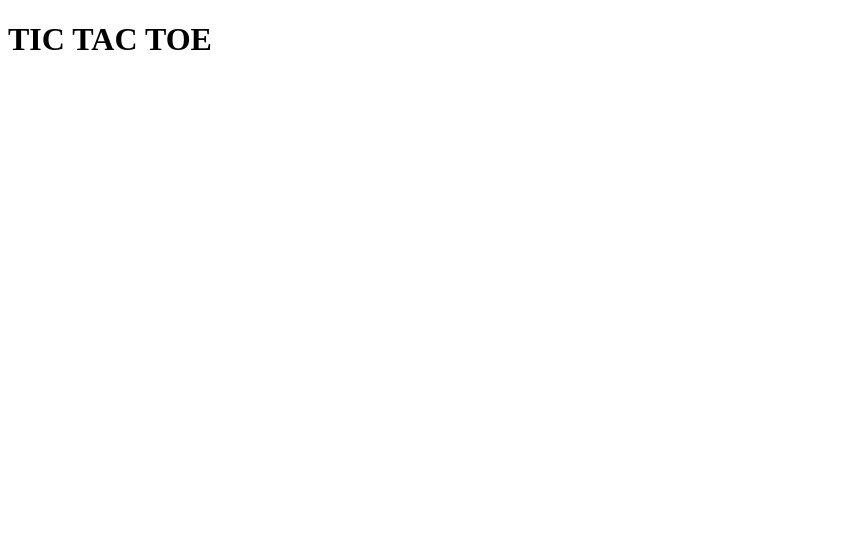
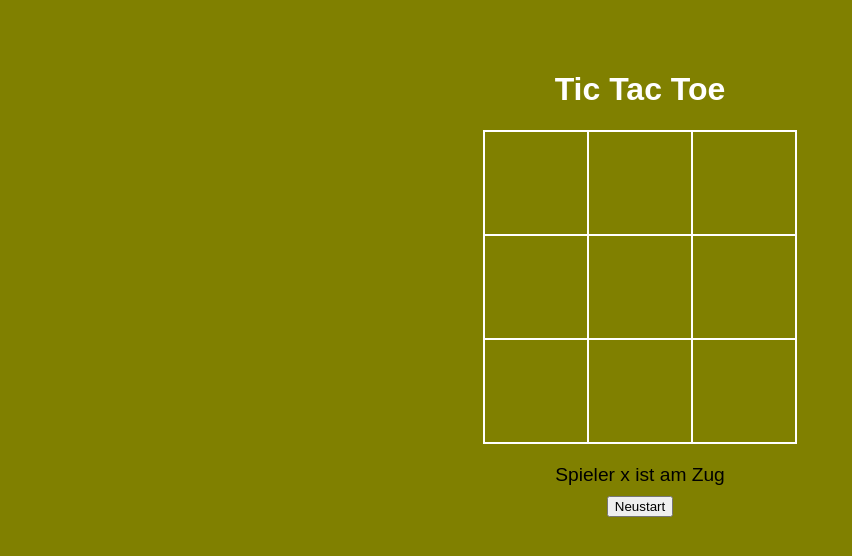
Before and after one commit to axelottmann/TicTacToe, a plain HTML site: page index.html in a window 1280 px wide. Shown: the whole page, without its empty margins (0-852 px from the left). Drawn offline with Linux system fonts and the light colour scheme.

Commit message:
TicTacToe

```diff
--- a/index.html
+++ b/index.html
@@ -9,6 +9,11 @@
     <link rel="icon" href="favicon.ico" type="image/x-icon">
 </head>
 <body>
-    <h1>TIC TAC TOE</h1>
+
+    <h1>Tic Tac Toe</h1>
+  <div id="Content"></div>
+  <div id="message"></div>
+  <button id="reset">Neustart</button>
+
 </body>
 </html>
--- a/script.js
+++ b/script.js
@@ -0,0 +1,87 @@
+'use strict';
+
+    const Content = document.getElementById('Content');
+    const messageEl = document.getElementById('message');
+    const resetBtn = document.getElementById('reset');
+
+    const cross = 'x';
+    const circle = 'o';
+
+    // Beispiel-Array mit aktuellem Spielfeldzustand
+    let fields = [
+      null,
+      null,
+      null,
+      null,
+      null,
+      null,
+      null,
+      null,
+      null
+    ];
+
+    let currentPlayer = cross;
+    let gameOver = false;
+
+    function init() {
+      currentPlayer = cross;
+      gameOver = false;
+      render();
+      Content.addEventListener('click', handleCellClick);
+      resetBtn.addEventListener('click', () => {
+        fields = Array(9).fill(null);
+        init();
+      });
+    }
+
+    function render() {
+      let html = '<table>';
+      for (let row = 0; row < 3; row++) {
+        html += '<tr>';
+        for (let col = 0; col < 3; col++) {
+          const idx = row * 3 + col;
+          const val = fields[idx];
+          html += `<td data-index="${idx}">${val ? val : ''}</td>`;
+        }
+        html += '</tr>';
+      }
+      html += '</table>';
+      Content.innerHTML = html;
+
+      const winner = checkWinner();
+      if (winner) {
+        messageEl.textContent = 'Gewonnen: ' + winner;
+        gameOver = true;
+      } else if (!fields.includes(null)) {
+        messageEl.textContent = 'Unentschieden!';
+        gameOver = true;
+      } else {
+        messageEl.textContent = 'Spieler ' + currentPlayer + ' ist am Zug';
+      }
+    }
+
+    function handleCellClick(event) {
+      const td = event.target.closest('td');
+      if (!td || gameOver) return;
+      const idx = parseInt(td.dataset.index, 10);
+      if (fields[idx]) return;
+      fields[idx] = currentPlayer;
+      currentPlayer = currentPlayer === cross ? circle : cross;
+      render();
+    }
+
+    function checkWinner() {
+      const lines = [
+        [0,1,2], [3,4,5], [6,7,8],
+        [0,3,6], [1,4,7], [2,5,8],
+        [0,4,8], [2,4,6]
+      ];
+      for (const [a,b,c] of lines) {
+        if (fields[a] && fields[a] === fields[b] && fields[a] === fields[c]) {
+          return fields[a];
+        }
+      }
+      return null;
+    }
+
+    init();
--- a/style.css
+++ b/style.css
@@ -0,0 +1,30 @@
+body {
+      font-family: sans-serif;
+      display: flex;
+      flex-direction: column;
+      align-items: center;
+      margin-top: 50px;
+      background-color: olive;
+    }
+    table {
+      border-collapse: collapse;
+    }
+    h1 {
+      color: white;
+    }
+    td {
+      width: 100px;
+      height: 100px;
+      border: 2px solid white;
+      text-align: center;
+      vertical-align: middle;
+      font-size: 2em;
+      cursor: pointer;
+    }
+    #message {
+      margin-top: 20px;
+      font-size: 1.2em;
+    }
+    #reset {
+      margin-top: 10px;
+    }
```
